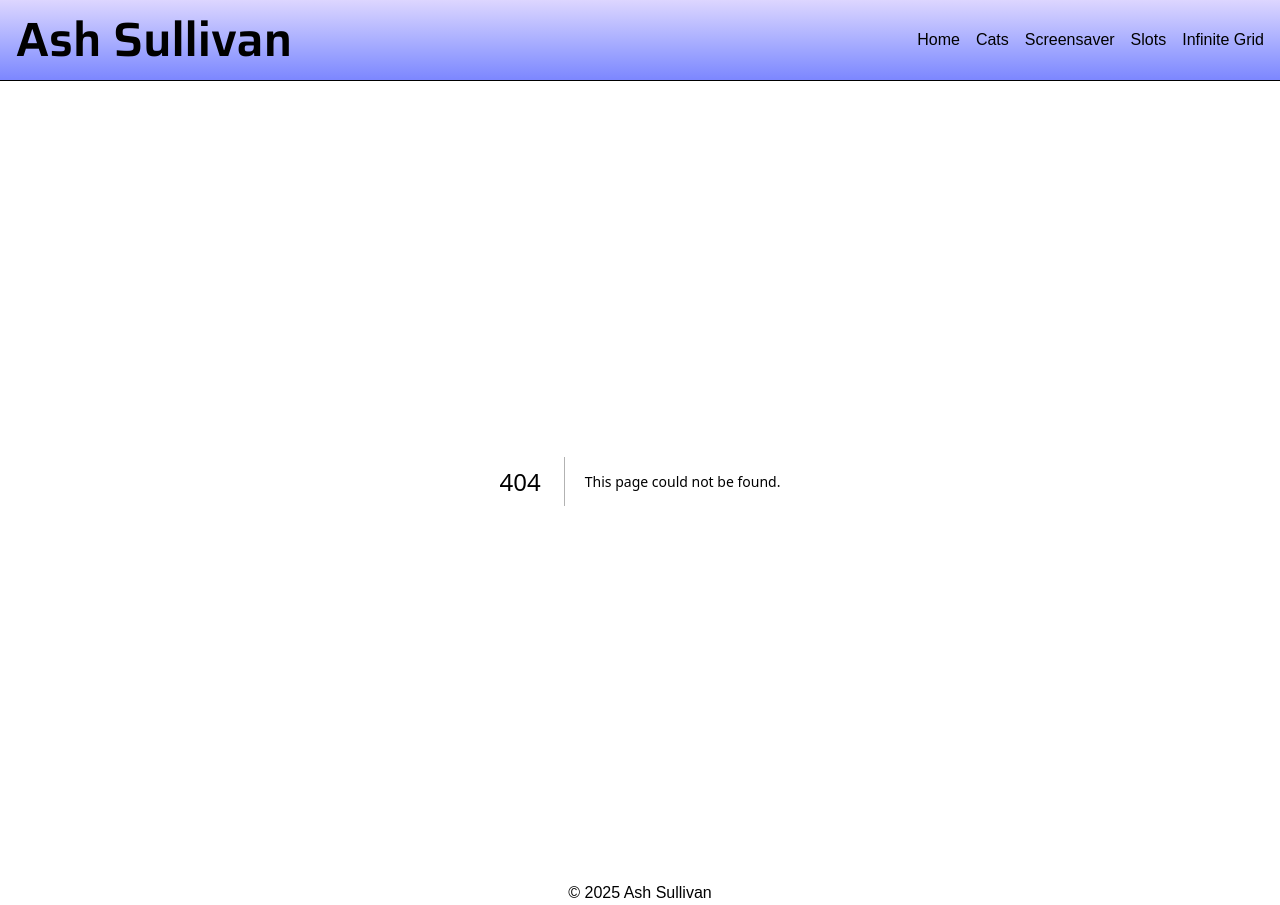
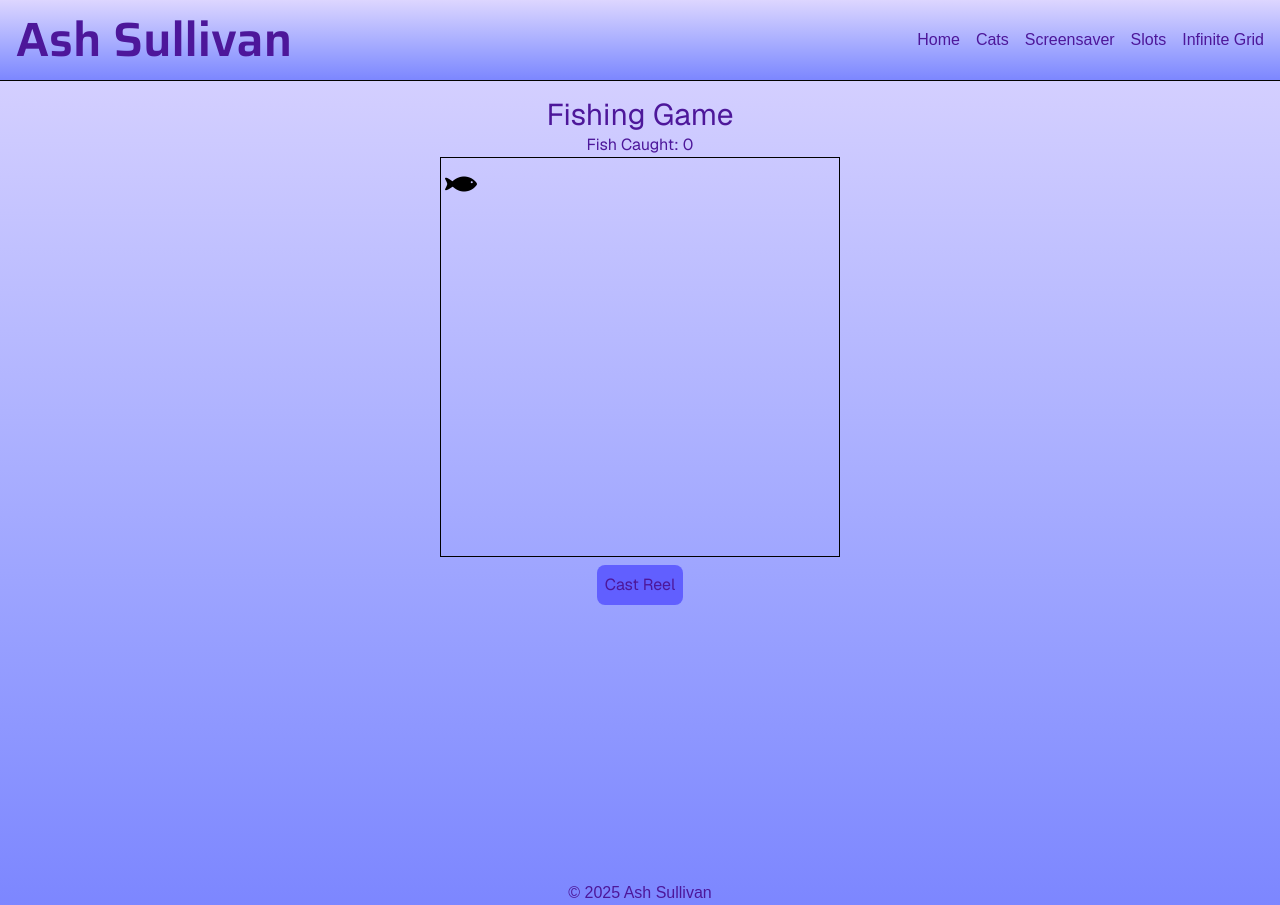
Before and after one commit to ash-sullivan/ashsullivan.com, a Next.js app: page /fishing in a window 1280 px wide. Before the commit this address had no page. Built offline with nearby package versions, Linux system fonts and the light colour scheme.

Commit message:
Fish game act I. The fish moves. There is a hook. There isn't much else.

```diff
--- /dev/null
+++ b/src/app/fishing/components/fish/Fish.tsx
@@ -0,0 +1,11 @@
+import Image from 'next/image';
+export default function Fish() {
+    return (
+        <Image
+            src="/fishing/feesh.png"
+            alt="Feesh"
+            width={32}
+            height={32}
+        />
+    );
+}
--- /dev/null
+++ b/src/app/fishing/components/fish/PlayArea.tsx
@@ -0,0 +1,89 @@
+import Fish from "./Fish";
+import {useState, useEffect, useCallback} from 'react';
+
+// Shamelessly stolen from MDN to get a random integer.
+function getRandomInt(min: number, max: number) {
+  const minCeiled = Math.ceil(min);
+  const maxFloored = Math.floor(max);
+  return Math.floor(Math.random() * (maxFloored - minCeiled) + minCeiled); // The maximum is exclusive and the minimum is inclusive
+}
+
+type Vector = {
+    x: number;
+    dx: number;
+    y: number;
+    dy: number;
+}
+
+const DEFAULT_VECTOR: Vector = {x: 0, dx: 0, y: 0, dy: 0};
+
+export default function PlayArea() {
+
+    const [isFishHooked, setIsFishHooked] = useState(false);
+    const [reelVector, setReelVector] = useState(DEFAULT_VECTOR);
+    const [fishVector, setFishVector] = useState(DEFAULT_VECTOR);
+
+    const updateMovement = useCallback((currentVector: Vector) => {
+
+        const boxWidth = document.getElementById("play-area")?.clientWidth ?? window.innerWidth;
+        const boxHeight = document.getElementById("play-area")?.clientHeight ?? window.innerHeight;
+
+        const imageElement = document.querySelector("img");
+        // use not magic numbers later, these match up with the arbitrary h/w i set in Fish
+        const fishWidth = imageElement?.getBoundingClientRect().width ?? 32;
+        const fishHeight = imageElement?.getBoundingClientRect().height ?? 32;
+
+        const nextVector = {
+          x: currentVector.x + currentVector.dx,
+          y: currentVector.y + currentVector.dy,
+          dx: currentVector.dx,
+          dy: currentVector.dy,
+        };
+
+        // Check collisions, keep the fish inside of the box. The box is safe. The box can't hurt him
+
+        const hasXBorderCollision = nextVector.x <= 0 || nextVector.x >= boxWidth - fishWidth;
+        const hasYBorderCollision = nextVector.y <= 0 || nextVector.y >= boxHeight - fishHeight;
+
+        if (hasXBorderCollision) {
+          nextVector.dx = nextVector.x > 0 ? getRandomInt(-5, 0) : getRandomInt(0, 5);
+        }
+
+        if (hasYBorderCollision) {
+          nextVector.dy = nextVector.y > 0 ? getRandomInt(-5, 0) : getRandomInt(0, 5); // Reverse vertical direction
+        }
+
+        return nextVector;
+
+      }, []);
+
+      // Animation, could probably add magnitude math in here if I remembered vectors
+      useEffect(() => {
+        const interval = setInterval(() => {
+          setFishVector(updateMovement);
+        }, 32);
+
+        return () => clearInterval(interval);
+      }, [updateMovement]);
+
+
+    return (
+        <div id="play-area" className="w-100 h-100 border border-black" style={{ position: "relative", overflow: "hidden" }}>
+            <div
+                style={{
+                    transform: `translate(${fishVector.x}px, ${fishVector.y}px)`,
+                    transformOrigin: "center",
+                    position: "absolute",
+                }}
+            >
+                <div
+                    style={{
+                        transform: `scaleX(${fishVector.dx < 0 ? -1 : 1})`,
+                    }}
+                >
+                    <Fish />
+                </div>
+            </div>
+        </div>
+    )
+}
--- /dev/null
+++ b/src/app/fishing/page.tsx
@@ -0,0 +1,33 @@
+'use client';
+
+import PlayArea from './components/fish/PlayArea';
+import Fish from './components/fish/Fish';
+import { useState } from 'react';
+
+export default function FishingGame() {
+
+    const [fishCaught, setFishCaught] = useState(0);
+    const [reelVector, setReelVector] = useState({ x: 0, y: 0 });
+    const [isReelCast, setIsReelCast] = useState(false);
+
+    const castReel = () => {
+        setIsReelCast(true);
+    }
+
+    return (
+        <div id="main" className="min-h-screen p-4 gap-4 items-center font-[family-name:var(--font-geist-sans)]">
+            <header>
+                <h1 className="text-3xl text-center">Fishing Game</h1>
+                <h2 className="text-center">Fish Caught: {fishCaught}</h2>
+            </header>
+            <main className="grid justify-center">
+                <div className="play-area">
+                    <PlayArea />
+                </div>
+                <div className="mx-auto bg-indigo-500 rounded-lg m-2 p-2">
+                    {!isReelCast && <button onClick={(() => castReel())}>Cast Reel</button>}
+                </div>
+            </main>
+        </div>
+    )
+}
--- a/src/app/globals.css
+++ b/src/app/globals.css
@@ -26,3 +26,13 @@ body {
   color: var(--foreground);
   font-family: Arial, Helvetica, sans-serif;
 }
+
+
+/*
+  https://www.flaticon.com/free-icons/fish-hook
+  Fish hook icons created by PIXARTIST - Flaticon
+*/
+
+.play-area:hover {
+  cursor: url('/fishing/fish-hook.png') 16 16, auto;
+}
```
Also changed, not shown: public/fishing/feesh.png (added), public/fishing/fish-hook.png (added).
